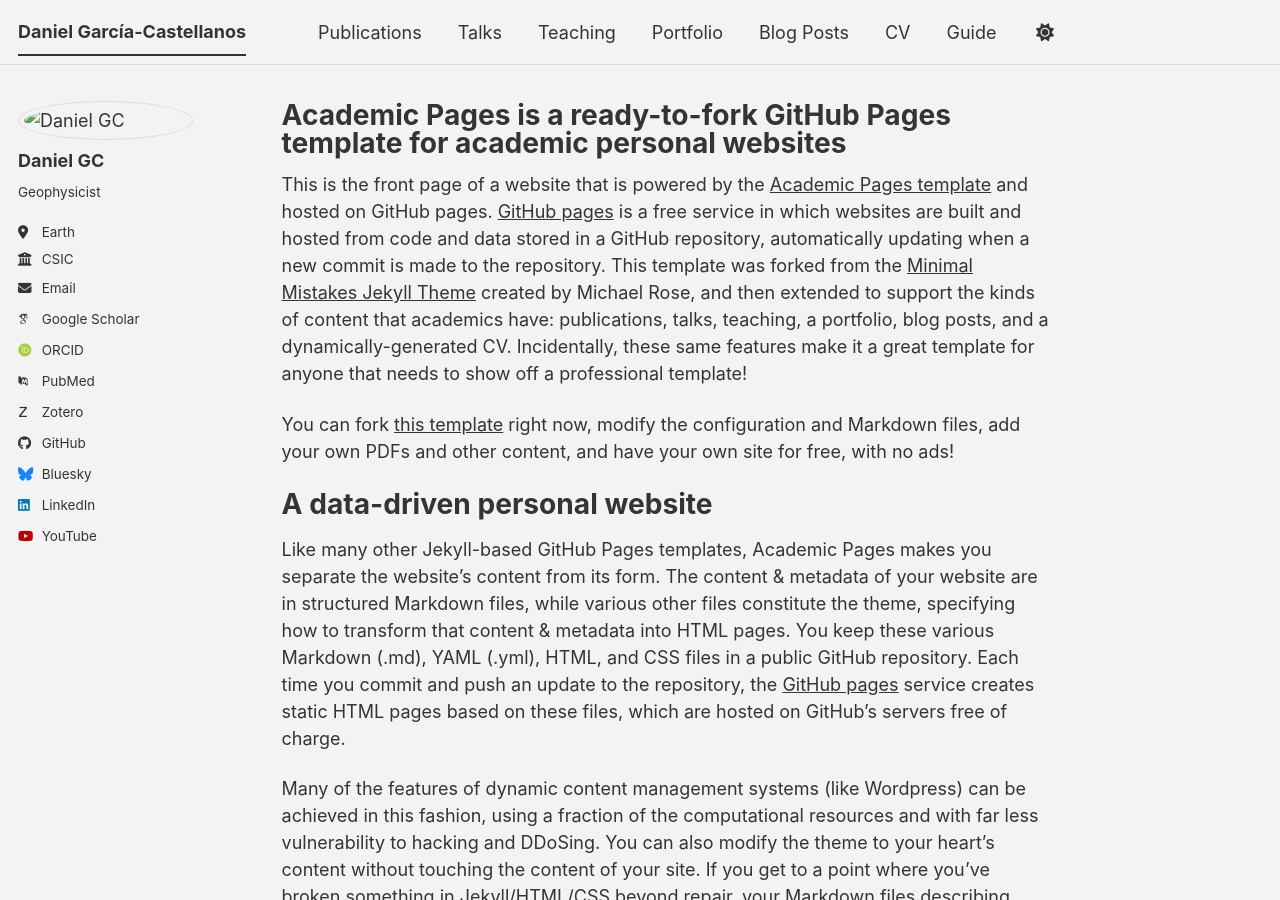
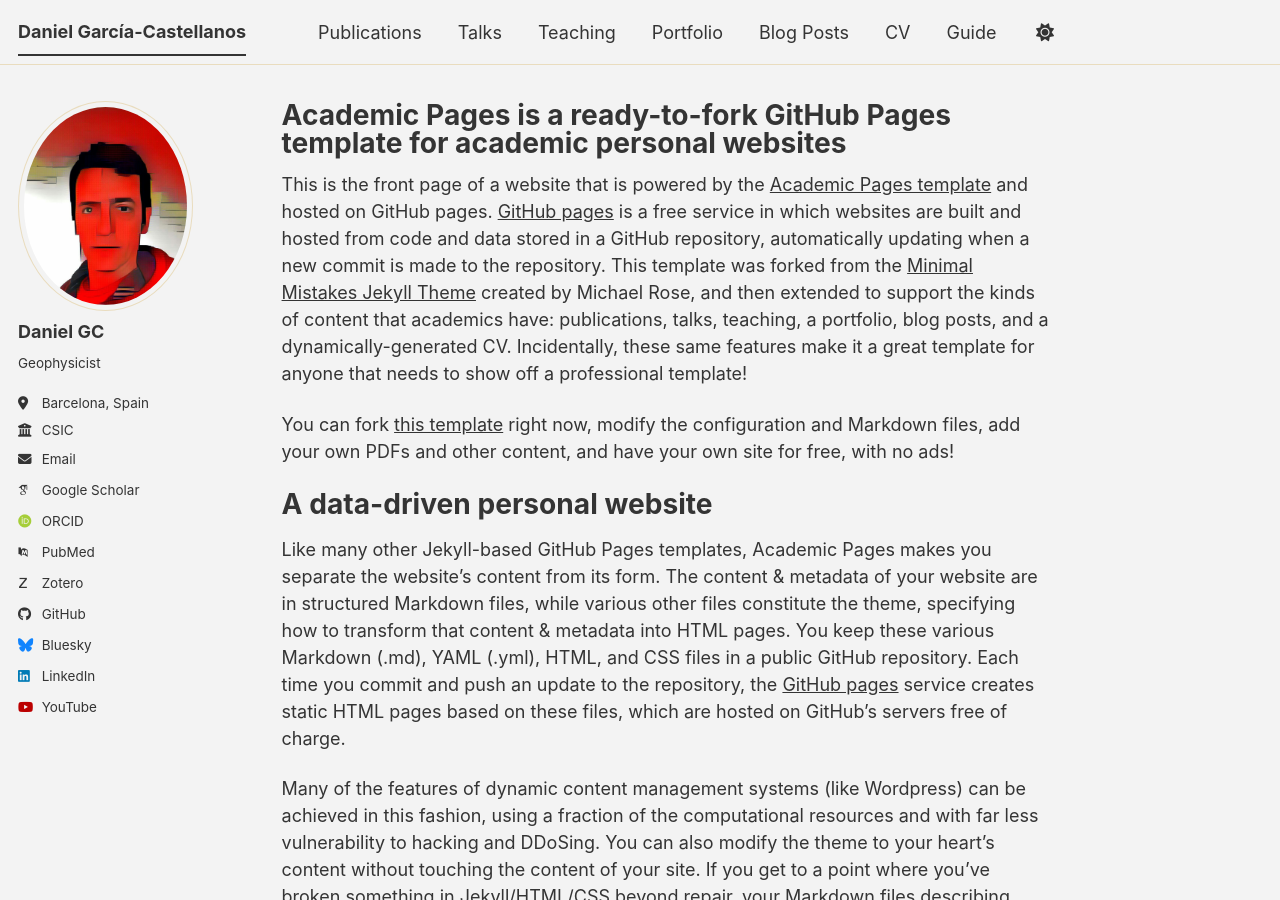
Before and after one commit to danigeos/yo, a Jekyll site: the page built from _pages/about.md, in a window 1280 px wide and 900 px high. Built offline with Jekyll 4.4.1, drawn with Linux system fonts in a browser that asks for light colours; some web fonts are replaced; a script bundle is joined from its source files by our own code; library files that are not in the unit come from our copies.

Commit message:
Update _config.yml

```diff
--- a/_config.yml
+++ b/_config.yml
@@ -22,11 +22,11 @@
 #               Additional customization can be done by editing /_includes/author-profile.html
 author:
   # Biographic information
-  avatar           : "images/my_profile_picture_pixelized.jpg"
+  avatar           : "my_profile_picture_pixelized.jpg"
   name             : "Daniel GC"
   pronouns         : # example: "she/her"
   bio              : "Geophysicist"
-  location         : "Earth"
+  location         : "Barcelona, Spain"
   employer         : "CSIC"
   uri              : # URL
   email            : "d.g.c@csic.es"
```
